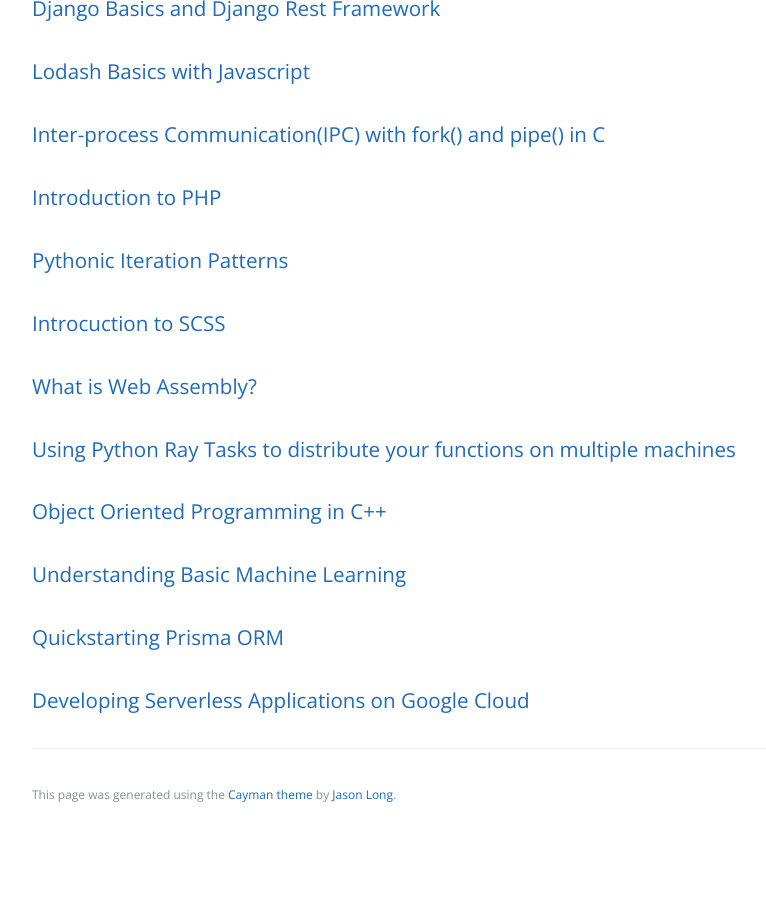
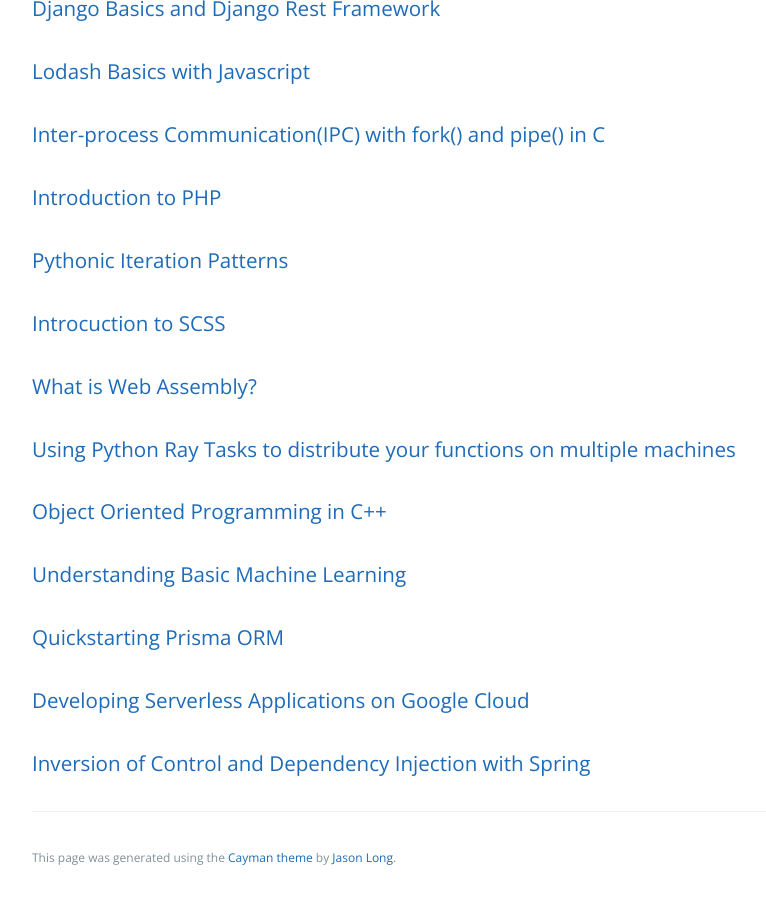
Before and after one commit to learning-software-engineering/learning-software-engineering.github.io, a Jekyll site: the page built from Topics/Tech_Stacks.md, in a window 1280 px wide and 900 px high, scrolled down 3812 px. Shown: the whole window, without its empty margins (192-958 px from the left). Built offline with Jekyll 4.4.1, drawn with Linux system fonts in a browser that asks for light colours; our own code applies the rules of GitHub Pages for plain Markdown files; before the commit the page ends 4649 px from its top, so only the background shows below that.

Commit message:
Add link to the tech stacks

```diff
--- a/Topics/Tech_Stacks.md
+++ b/Topics/Tech_Stacks.md
@@ -131,3 +131,5 @@
 ### [Quickstarting Prisma ORM](./Tech_Stacks/PrismaORM.md)
 
 ### [Developing Serverless Applications on Google Cloud](./Tech_Stacks/Google_Cloud.md)
+
+### [Inversion of Control and Dependency Injection with Spring](./Tech_Stacks/SpringIoC.md)
```
